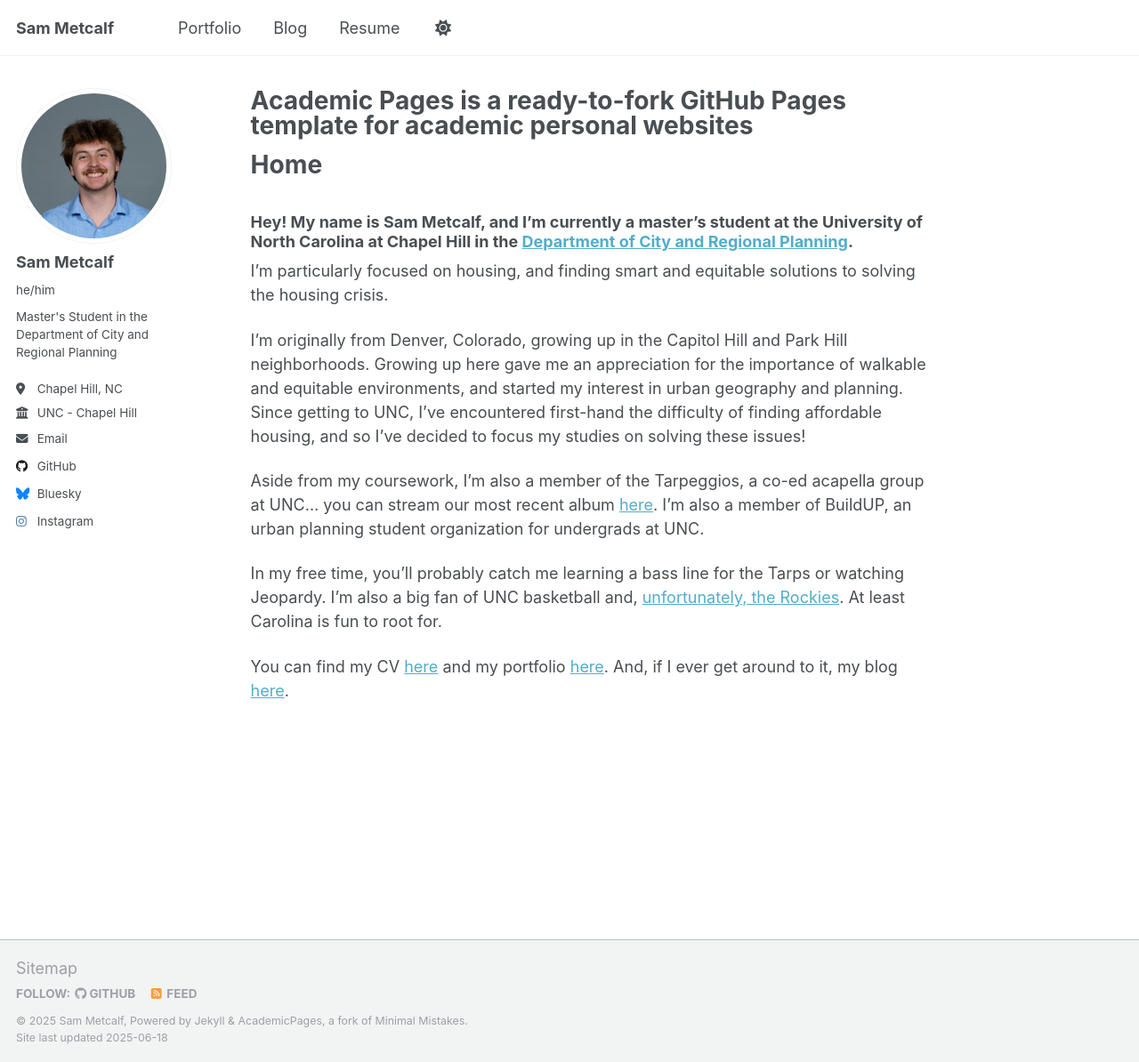
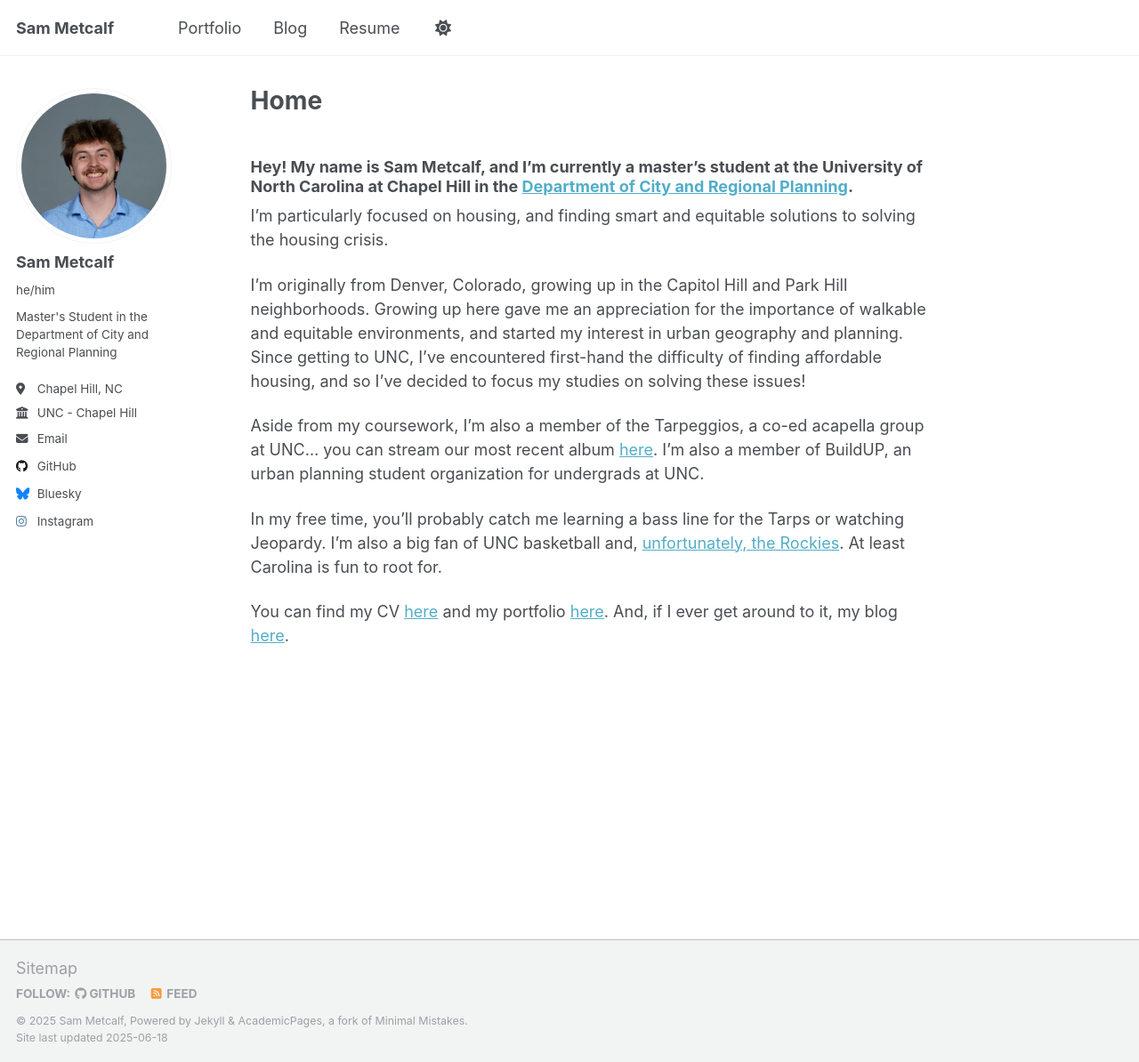
Before and after one commit to sm3tcalf/sm3tcalf.github.io, a Jekyll site: the page built from _pages/about.md, in a window 1280 px wide and 1194 px high. Shown: the whole window at 89% size. Built offline with Jekyll 4.4.1, drawn with Linux system fonts in a browser that asks for light colours.

Commit message:
fix homepage

```diff
--- a/_pages/about.md
+++ b/_pages/about.md
@@ -1,14 +1,11 @@
 ---
 permalink: /
-title: "Academic Pages is a ready-to-fork GitHub Pages template for academic personal websites"
+title: "Home"
 author_profile: true
 redirect_from:
   - /about/
   - /about.html
 ---
-
-Home
-===
 
 ### Hey! My name is Sam Metcalf, and I'm currently a master's student at the University of North Carolina at Chapel Hill in the [Department of City and Regional Planning](https://planning.unc.edu/).
 
```
